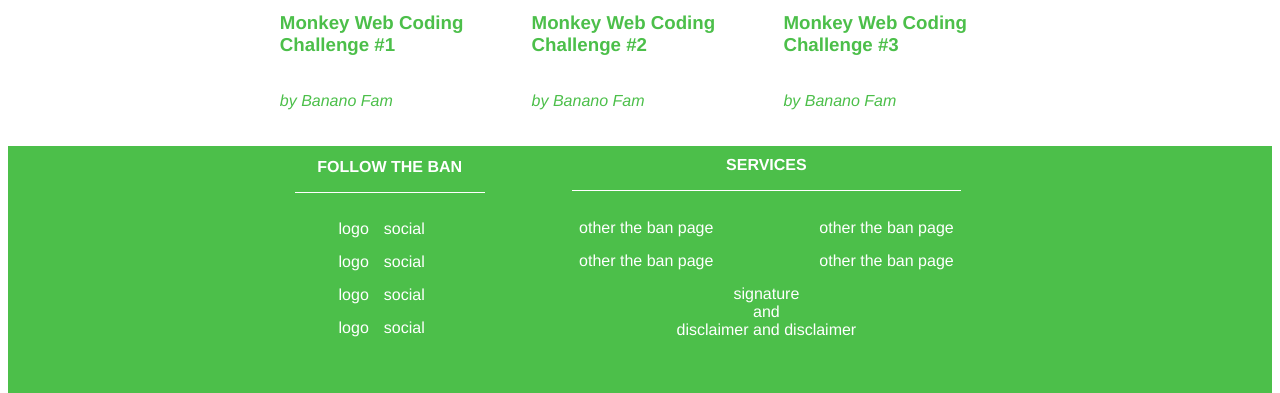
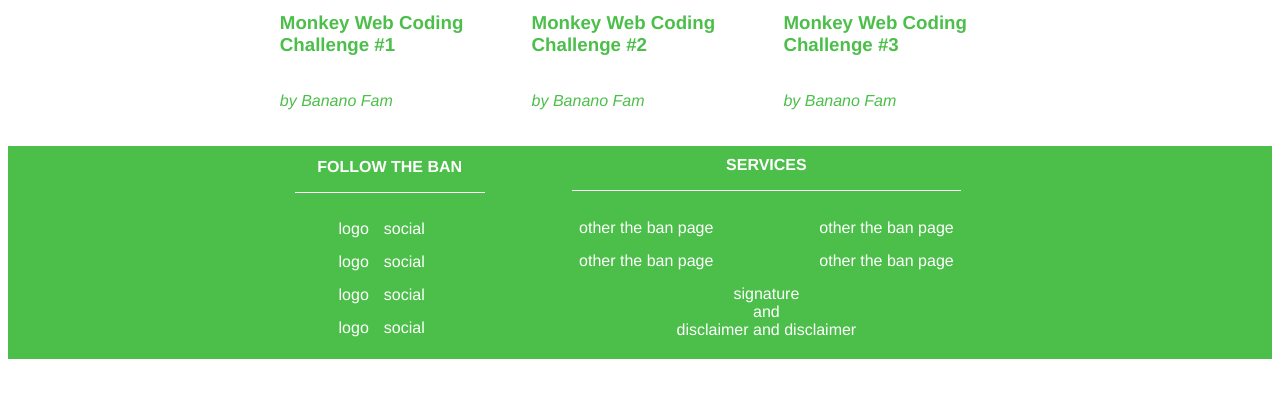
Before and after one commit to SP642/TheBan, a plain HTML site: page temp.html in a window 1280 px wide. Shown: the part 3195-3588 px from the top of the page. After the commit the page ends 3554 px from the top, so only its background shows below. Drawn offline with Linux system fonts and the light colour scheme.

Commit message:
Add files via upload

```diff
--- a/temp.html
+++ b/temp.html
@@ -318,7 +318,7 @@ body,td,th {
 
 
       </p>
-<p align="center">&nbsp;</p></td>
+</td>
     <td width="40%" valign="middle"><p align="center" class="style7">SERVICES
     <div align="center"><hr align="center" class="hrw"></div>
       <table width="100%%" border="0" align="center" cellpadding="5" cellspacing="5" class="style4">
@@ -336,7 +336,7 @@ body,td,th {
       </table>
 
     </p>
-    <p align="center">&nbsp;</p></td>
+    </td>
     <td width="20%" valign="middle"><div align="center"></div></td>
   </tr>
 </table>
```
